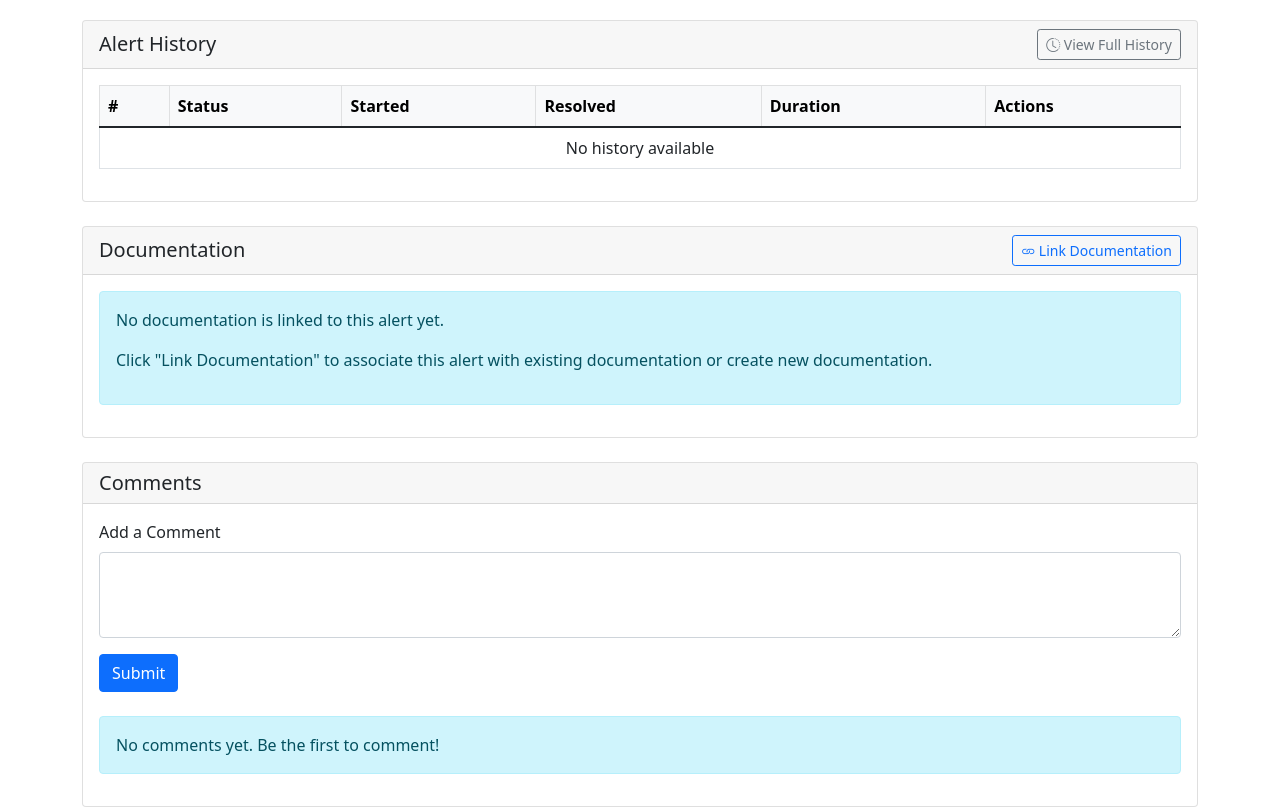
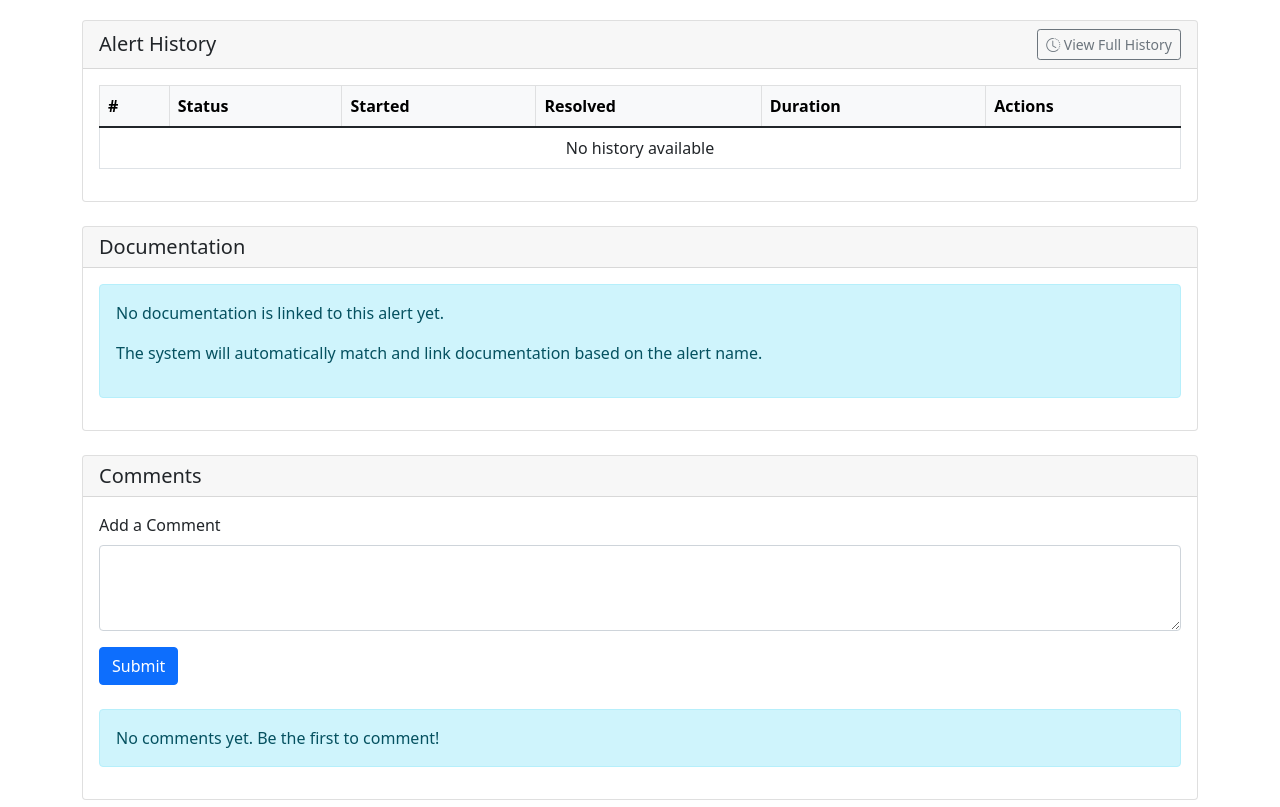
Before and after one commit to ghanad/sentryHub, a Django app: template alerts/templates/alerts/alert_detail.html in a window 1280 px wide. Shown: the part 578-1385 px from the top of the page. Run offline with Django 4.2, Linux system fonts and the light colour scheme; the template is opened without the code that fills it: values that come from a table or form of the project are taken from there, others are empty; some libraries are stand-ins or nearby versions.

Commit message:
remove link document from alert_detail page

```diff
--- a/alerts/templates/alerts/alert_detail.html
+++ b/alerts/templates/alerts/alert_detail.html
@@ -359,9 +359,6 @@
             <div class="card-header">
                 <div class="d-flex justify-content-between align-items-center">
                     <h5 class="card-title mb-0">Documentation</h5>
-                    <a href="{% url 'docs:link-documentation' alert.id %}" class="btn btn-sm btn-outline-primary">
-                        <i class="bi bi-link"></i> Link Documentation
-                    </a>
                 </div>
             </div>
             <div class="card-body">
@@ -396,7 +393,7 @@
                 {% else %}
                 <div class="alert alert-info">
                     <p>No documentation is linked to this alert yet.</p>
-                    <p>Click "Link Documentation" to associate this alert with existing documentation or create new documentation.</p>
+                    <p>The system will automatically match and link documentation based on the alert name.</p>
                 </div>
                 {% endif %}
                 {% endwith %}
```
